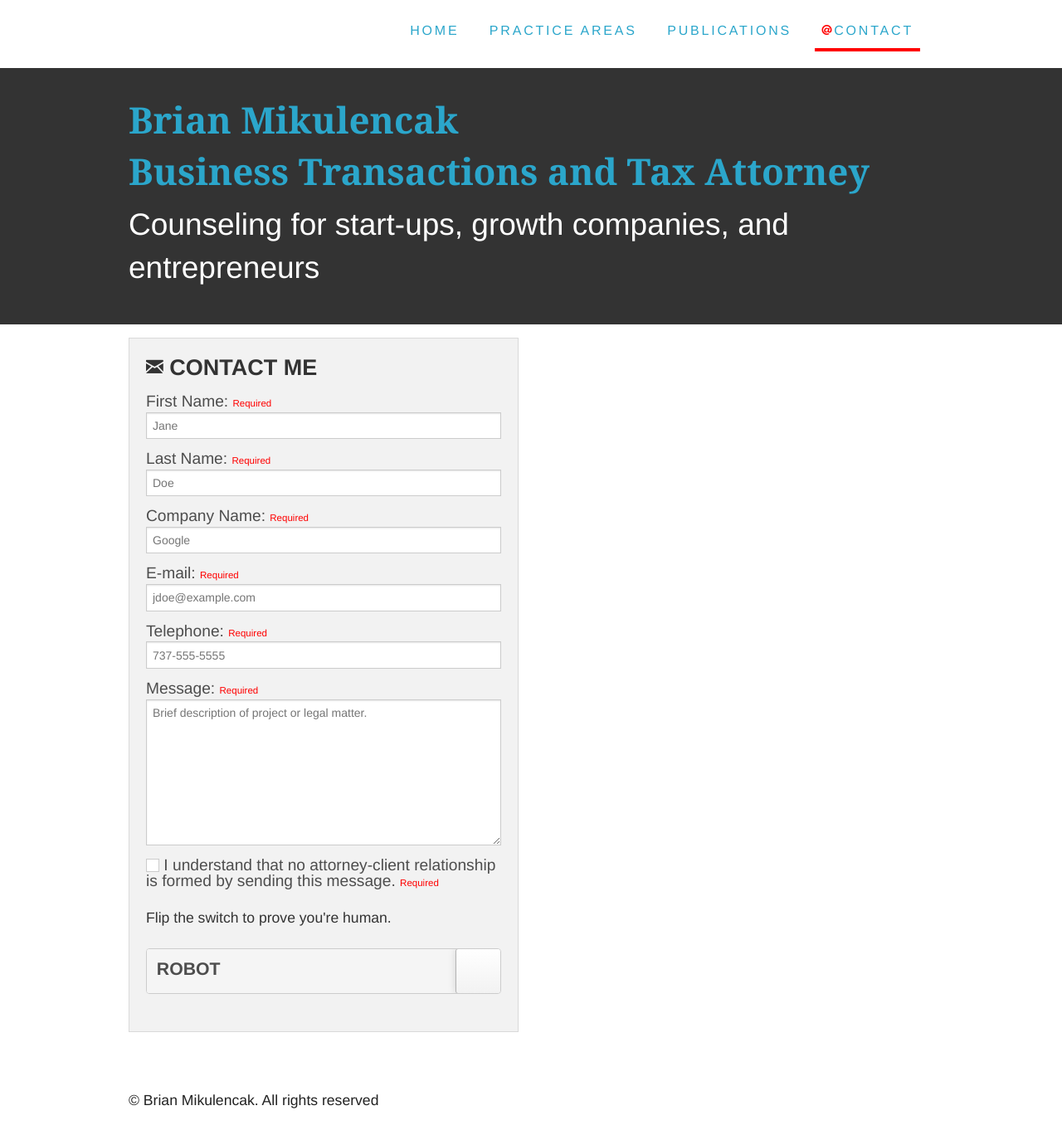
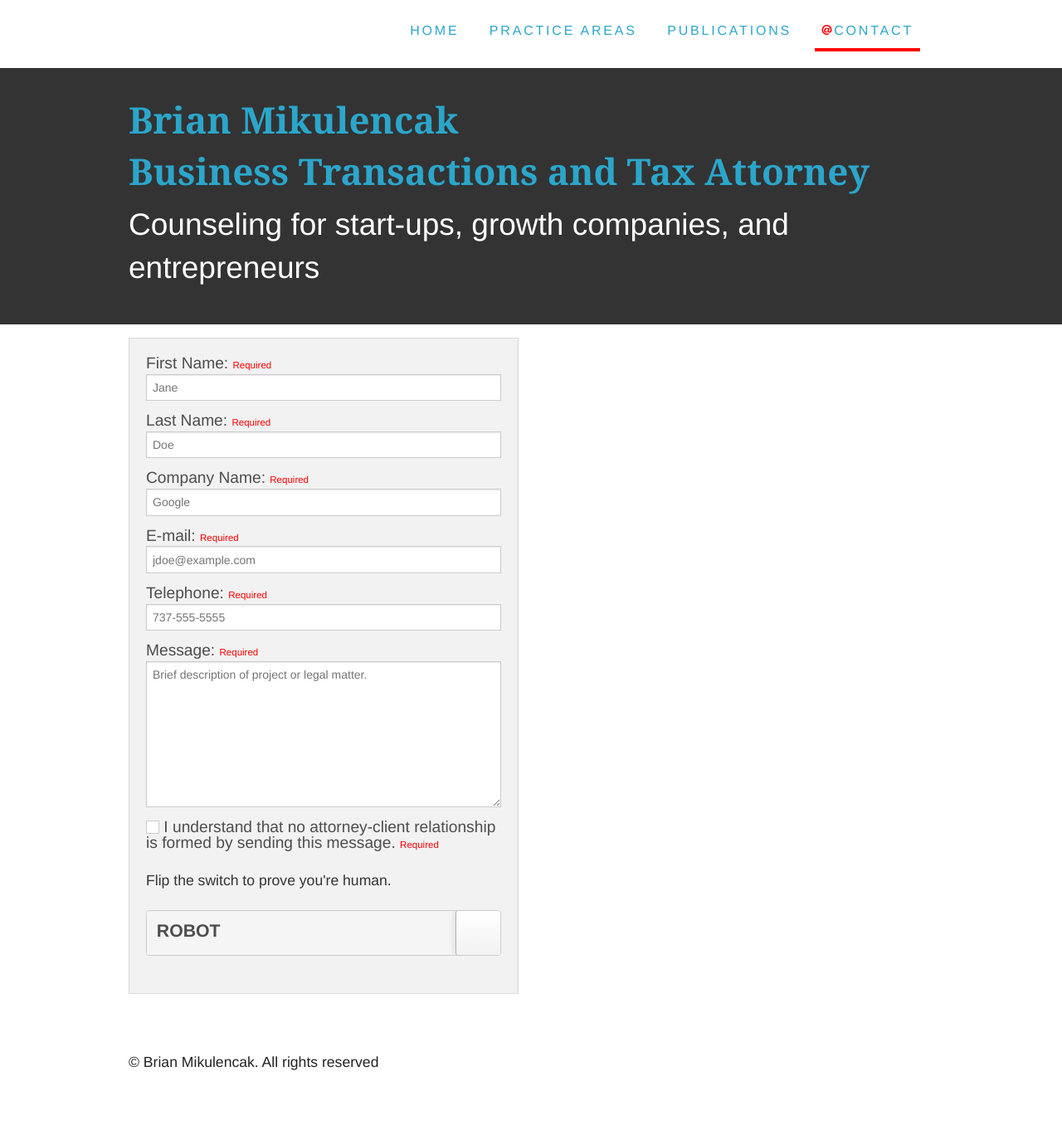
Before and after one commit to brianmik/bmaustinlaw, a Jekyll site: the page built from contact.html, in a window 1280 px wide. Shown: the whole page at 83% size. Built offline with Jekyll 4.4.1, drawn with Linux system fonts in a browser that asks for light colours; Markdown is read by kramdown in place of the engine named in the settings; after the commit the page ends 1316 px from its top, so only the background shows below that.

Commit message:
updated contact form

```diff
--- a/contact.html
+++ b/contact.html
@@ -10,7 +10,6 @@ title:  Contact Me
 
         <div class="large-6 columns">
     			<div class="panel">
-    				<h3 class="uppercase space-none"><i class="fi-mail"></i> {{ page.title }}</h3>
     				<form class="custom" action="http://getsimpleform.com/messages?form_api_token=0aa27d5462d8f5c13f3014ed3a6d1c2b" method="post">
       				<!-- the redirect_to is optional, the form will redirect to the referrer on submission -->
       				<input type='hidden' name='redirect_to' value='http://bmaustinlaw.com/thank-you.html' />
```
